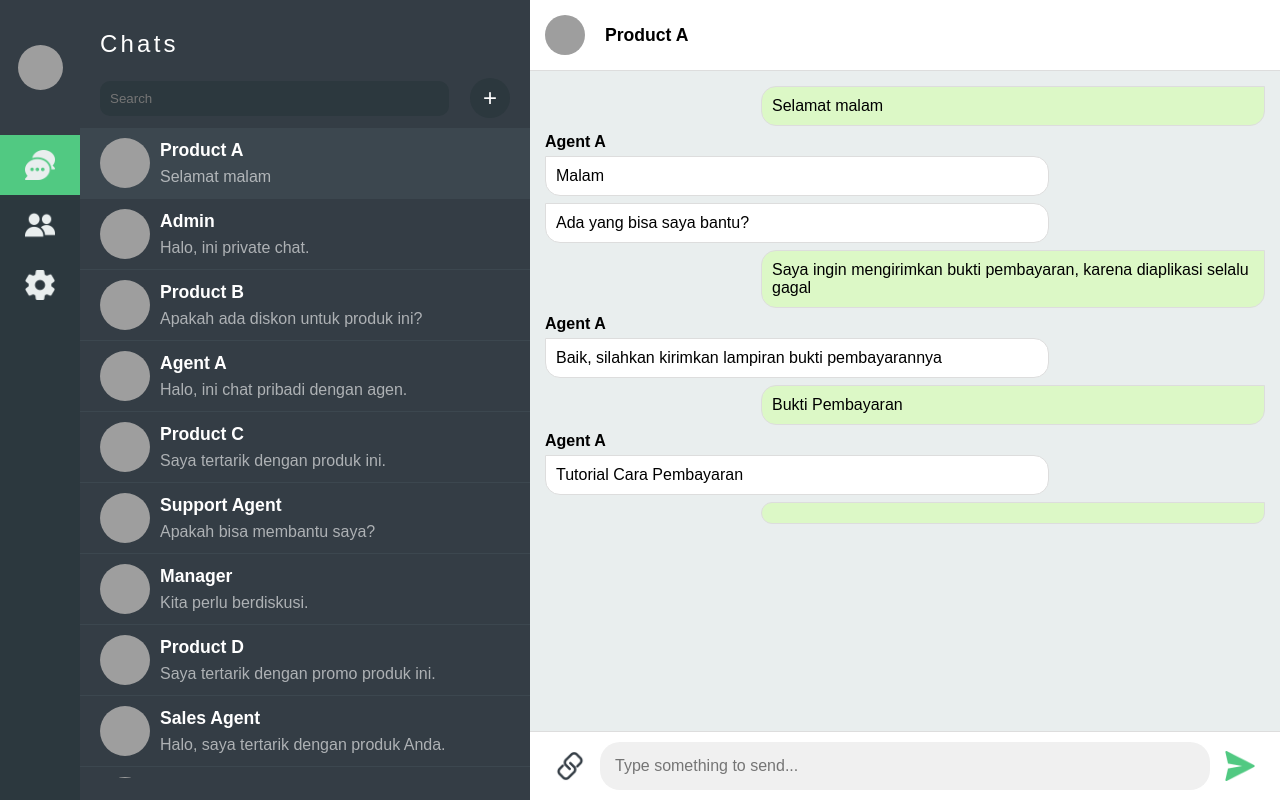
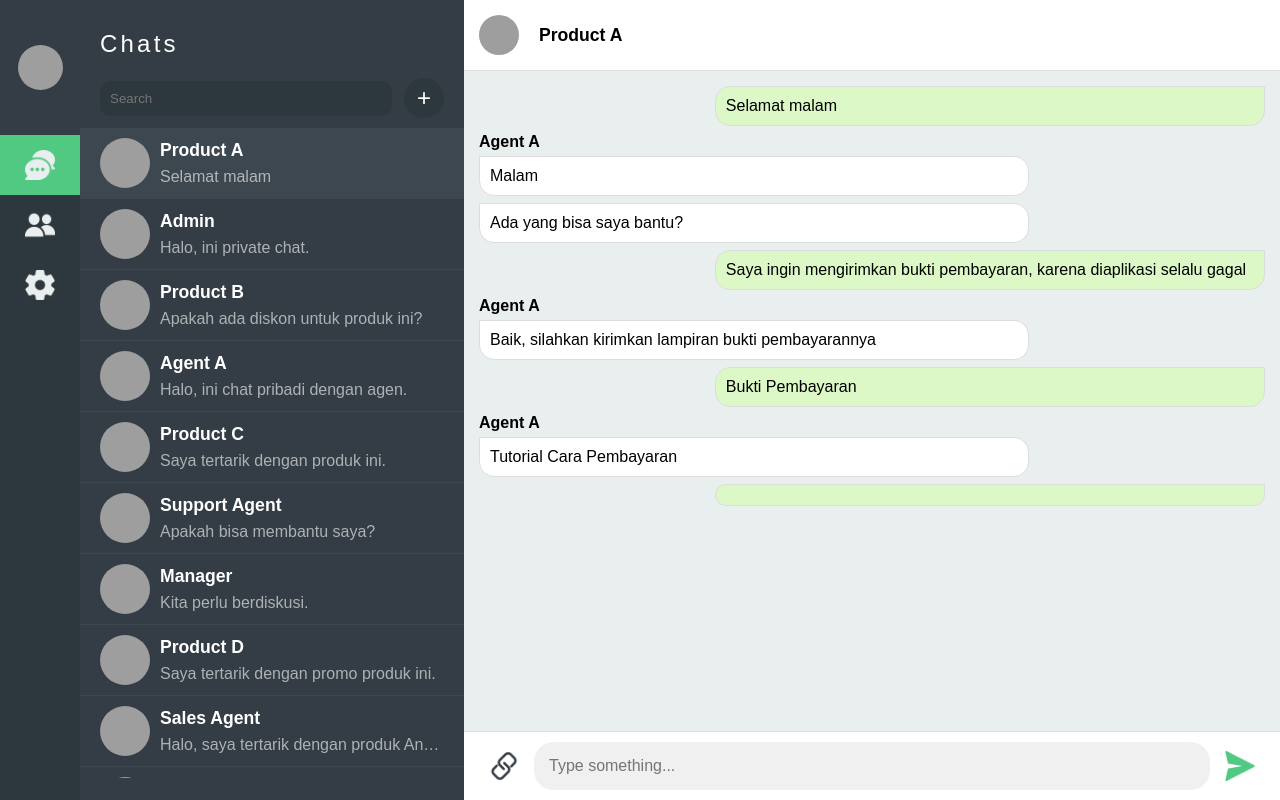
Before and after one commit to althaafka/chat-app, a React (Create React App) app: page / in a window 1280 px wide. Built offline with nearby package versions, Linux system fonts and the light colour scheme; grey boxes are pictures that could not be loaded.

Commit message:
feat: better truncated message

```diff
--- a/src/App.css
+++ b/src/App.css
@@ -28,7 +28,8 @@ body, html {
 
 /* Section 2: Dynamic Menu Area */
 .menu {
-  width: 450px;
+  min-width: 270px;
+  width: 30%;
   background-color: var(--secondary-color);
   color: #fff;
   padding: 30px 0;
@@ -80,14 +81,11 @@ body, html {
   overflow-y: auto;
 }
 
-
 .item {
   display: flex;
   align-items: center;
   padding: 10px 20px;
   border-bottom: 1px solid var(--tertiary-color);
-  white-space: nowrap;
-  overflow: hidden;
 }
 
 .item-avatar {
@@ -99,6 +97,9 @@ body, html {
 
 .item-details {
   flex-grow: 1;
+  white-space: nowrap;
+  overflow: hidden;
+  text-overflow: ellipsis;
 }
 
 .item-name {
@@ -110,6 +111,9 @@ body, html {
 .item-message {
   color: var(--text-color);
   opacity: 0.6;
+  white-space: nowrap;
+  overflow: hidden;
+  text-overflow: ellipsis;
 }
 
 .item-list::-webkit-scrollbar {
--- a/src/App.js
+++ b/src/App.js
@@ -32,13 +32,6 @@ function App() {
     return activeRoom.room.participant.find((participant) => participant.id === senderId);
   };
 
-  const truncateMessage = (message, maxLength) => {
-    if (message.length > maxLength) {
-      return message.substring(0, maxLength) + '...';
-    }
-    return message;
-  };
-
   return (
     <div className="container">
       <Navbar user={user} activeMenu={menu} setMenu={setMenu} />
@@ -61,7 +54,7 @@ function App() {
                   {getRoomName(item.room)}
                 </div>
                 <div className="item-message">
-                  {truncateMessage(item.comments[0].message, 40)}
+                  {item.comments[0].message}
                 </div>
               </div>
             </li>
@@ -96,7 +89,7 @@ function App() {
           <button className="attachment-button">
             <img src='icons/link-file.png'/>
           </button>
-          <input type="text" placeholder="Type something to send..." />
+          <input type="text" placeholder="Type something..." />
           <button className="send-button">
             <img src='icons/send-message.png'/>
           </button>
```
